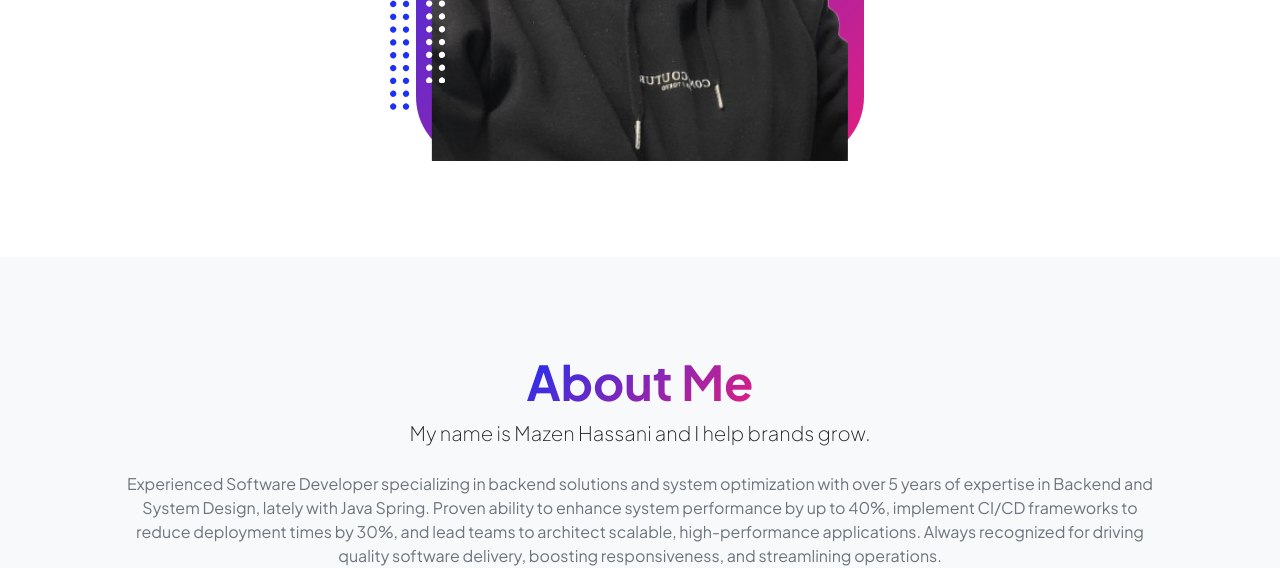
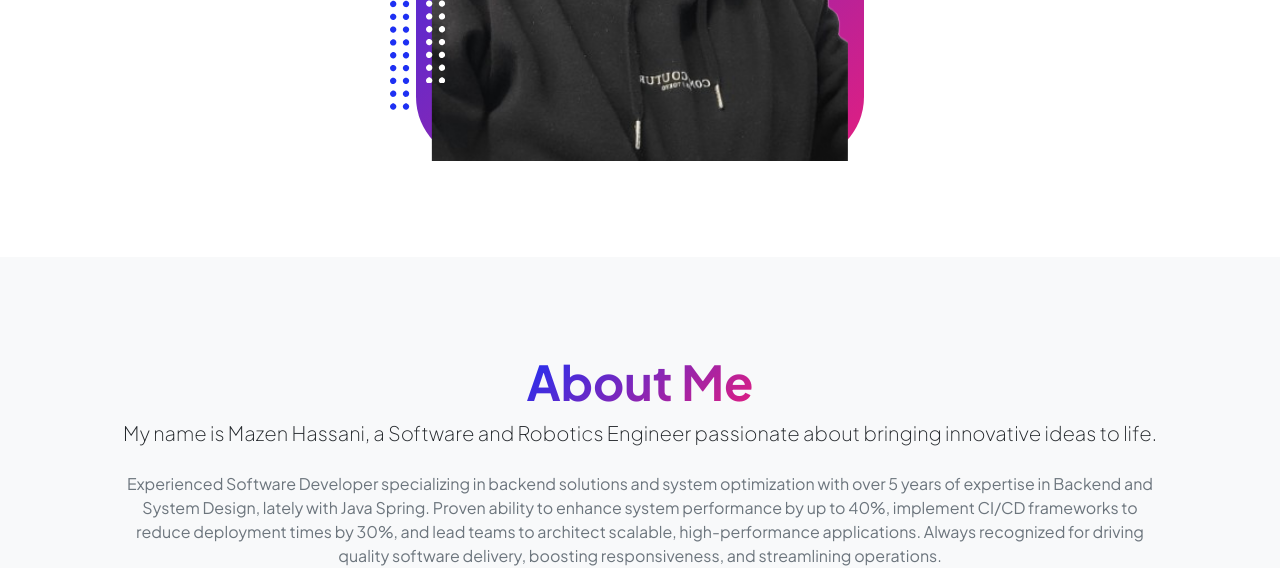
Before and after one commit to mazen-hassani/mazen-hassani.github.io, a plain HTML site: page index.html in a window 1280 px wide. Shown: the part 885-1453 px from the top of the page. Drawn offline with nearby package versions, Linux system fonts and the light colour scheme.

Commit message:
update about me subtitle

```diff
--- a/index.html
+++ b/index.html
@@ -182,7 +182,7 @@
                         <div class="col-xxl-8">
                             <div class="text-center my-5">
                                 <h2 class="display-5 fw-bolder"><span class="text-gradient d-inline">About Me</span></h2>
-                                <p class="lead fw-light mb-4">My name is Mazen Hassani and I help brands grow.</p>
+                                <p class="lead fw-light mb-4">My name is Mazen Hassani, a Software and Robotics Engineer passionate about bringing innovative ideas to life.</p>
                                 <p class="text-muted">Experienced Software Developer specializing in backend solutions and system optimization with over 5 years of expertise in Backend and System Design, lately with Java Spring. Proven ability to enhance system performance by up to 40%, implement CI/CD frameworks to reduce deployment times by 30%, and lead teams to architect scalable, high-performance applications.
                                     Always recognized for driving quality software delivery, boosting responsiveness, and streamlining operations.</p>
                                 <div class="d-flex justify-content-center fs-2 gap-4">
```
